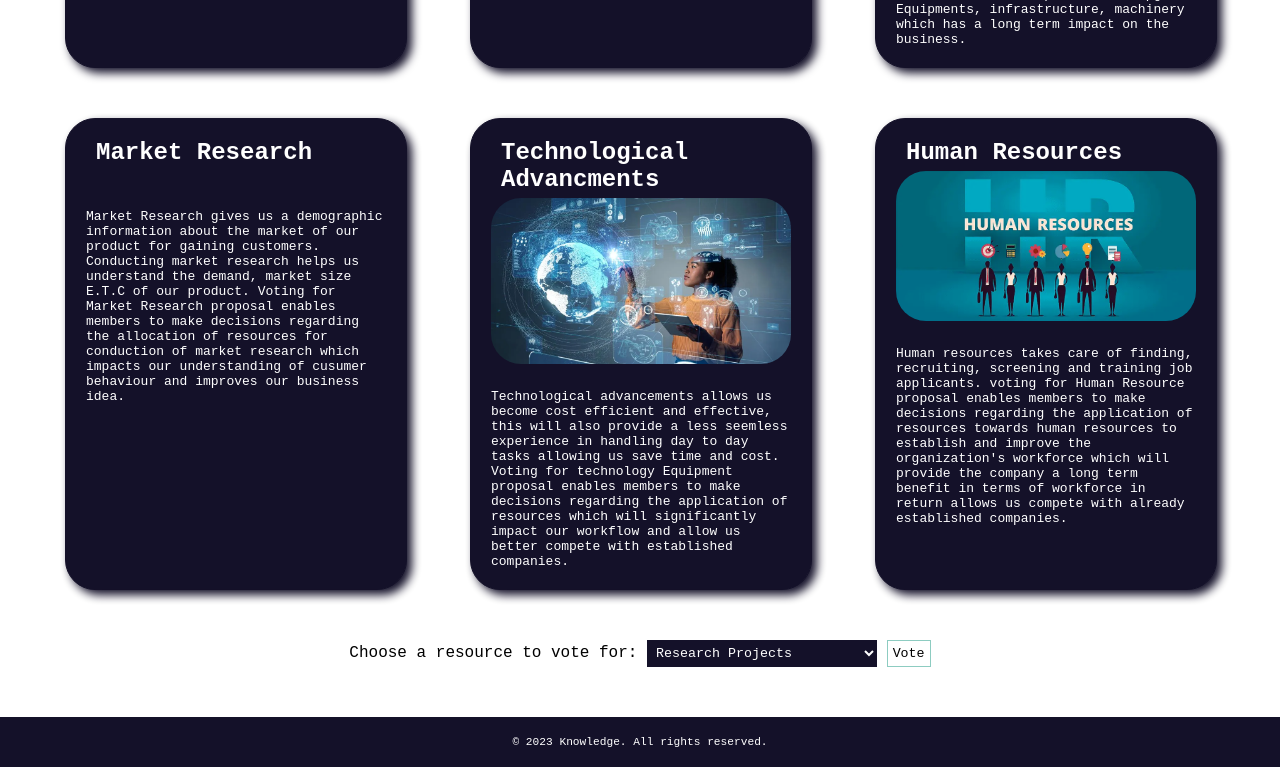
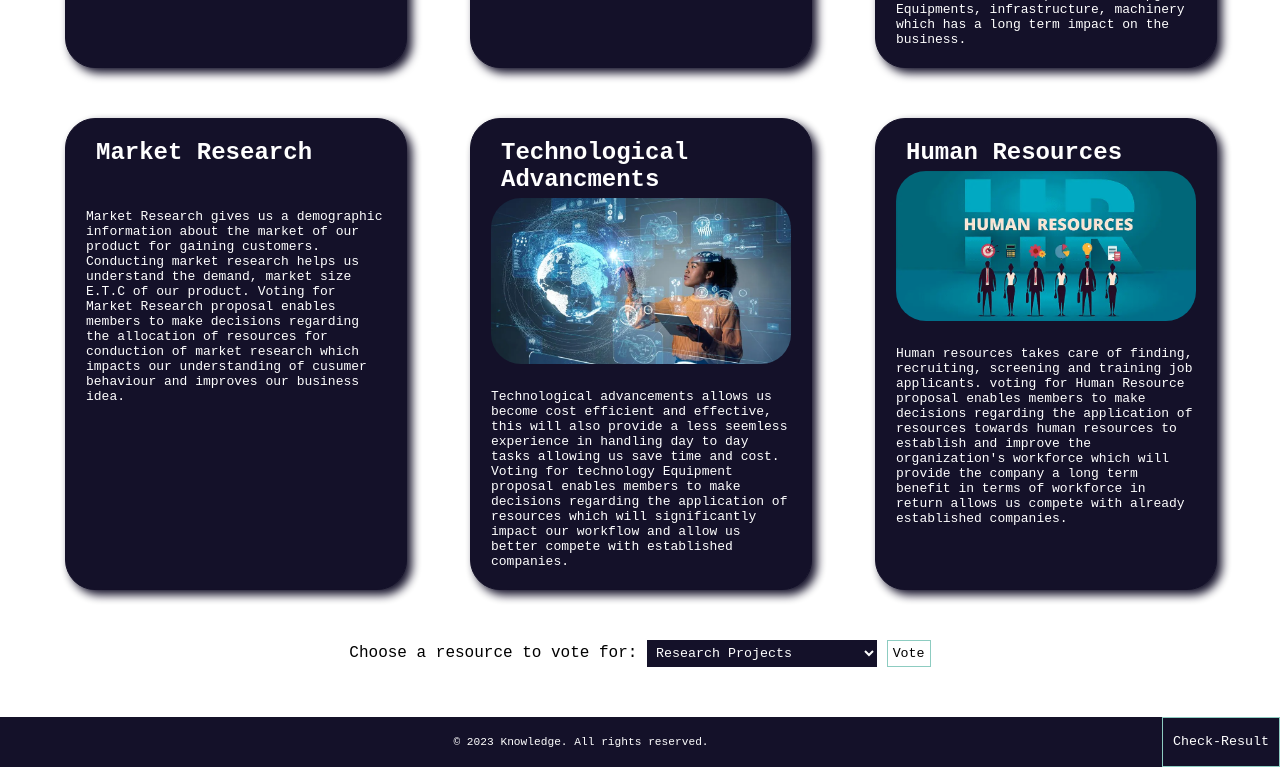
Before and after one commit to Knowledge-JO/Votopia, a plain HTML site: page index.html in a window 1280 px wide. Shown: the part 1323-2090 px from the top of the page. Drawn offline with nearby package versions, Linux system fonts and the light colour scheme.

Commit message:
Update index.html

```diff
--- a/index.html
+++ b/index.html
@@ -117,6 +117,7 @@
 
     <div class="footer">
         <p>© 2023 Knowledge. All rights reserved.</p>
+        <button class="connect-wallet-btn check-result">Check-Result</button>
     </div>
 
 <script src="/scripts/script.js" type="module"></script>
```
